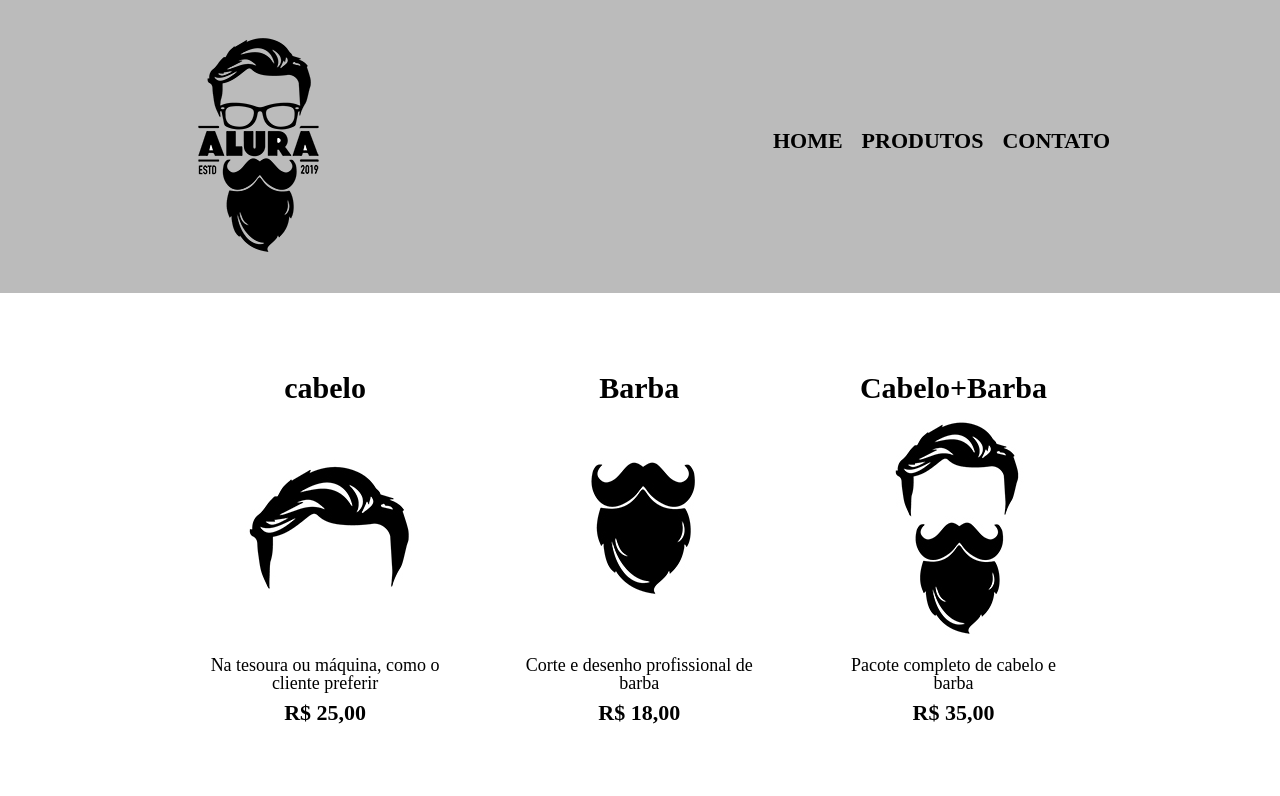
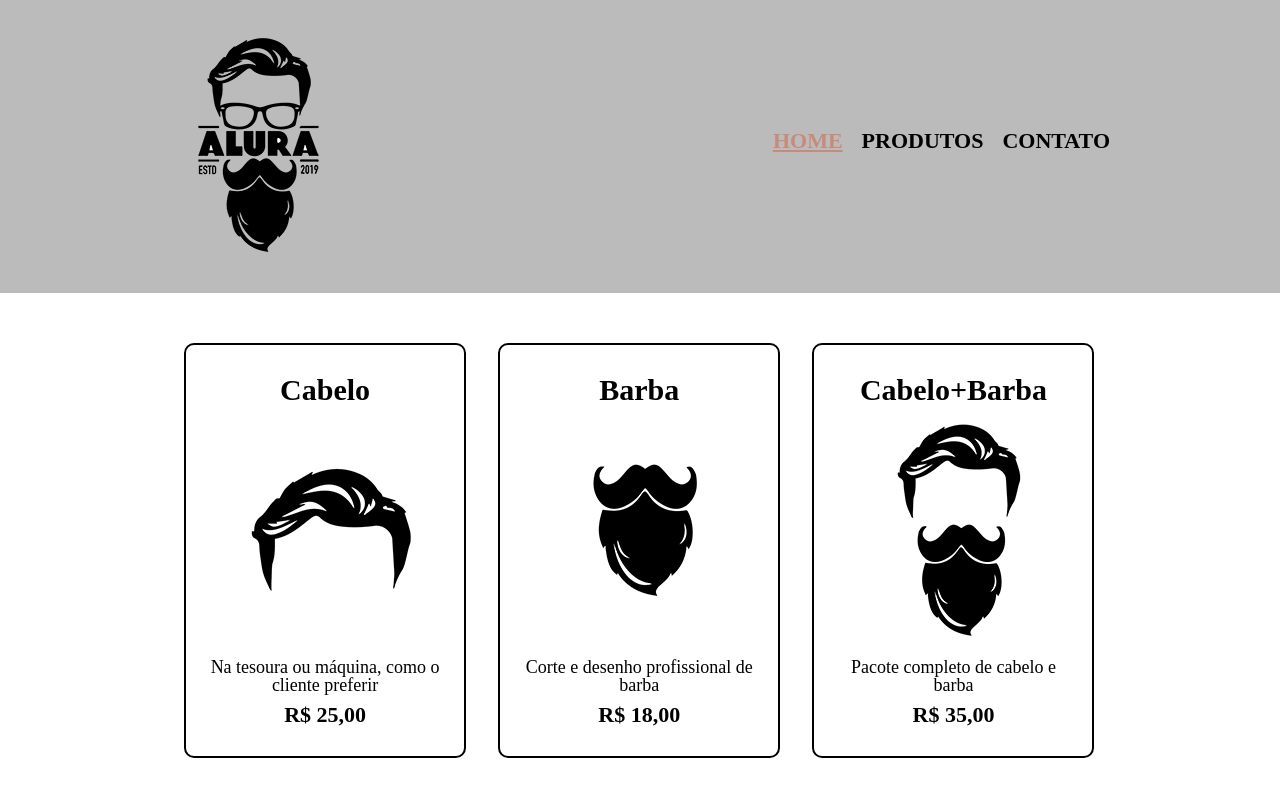
Before and after one commit to emoulin/barbearia-alura, a plain HTML site: page produtos.html in a window 1280 px wide. In both pictures the pointer is over the link "HOME". Drawn offline with Linux system fonts and the light colour scheme.

Commit message:
finalizei o estilo da main da pagina produtos

```diff
--- a/produtos.css
+++ b/produtos.css
@@ -29,6 +29,11 @@ nav a {
 
 }
 
+nav a:hover {
+    color: #C78C79;
+    text-decoration: underline;
+}
+
 .produtos {
     width: 940px;
     margin: 0 auto;
@@ -43,11 +48,25 @@ nav a {
     margin: 0 1.5%;
     padding: 30px 20px;
     box-sizing: border-box;
+    border: 2px solid #000000;
+    border-radius: 10px;
+}
+
+.produtos li:hover {
+    border-color: #C78C79;
+
+}
+.produtos li:active {
+    border-color: #088c19;
 }
 
 .produtos h2 {
     font-size: 30px;
     font-weight: bold;
+}
+
+.produtos li:hover h2 {
+    font-size: 34px;
 }
 
 .produto_descricao{
--- a/produtos.html
+++ b/produtos.html
@@ -26,7 +26,7 @@
     <main>
         <ul class="produtos">
             <li>
-                <h2>cabelo</h2>
+                <h2>Cabelo</h2>
                 <img src="./img/cabelo.jpg" alt="cabelo">
                 <p class="produto_descricao">Na tesoura ou máquina, como o cliente preferir</p>
                 <p class="produto_preco">R$ 25,00</p>
```
